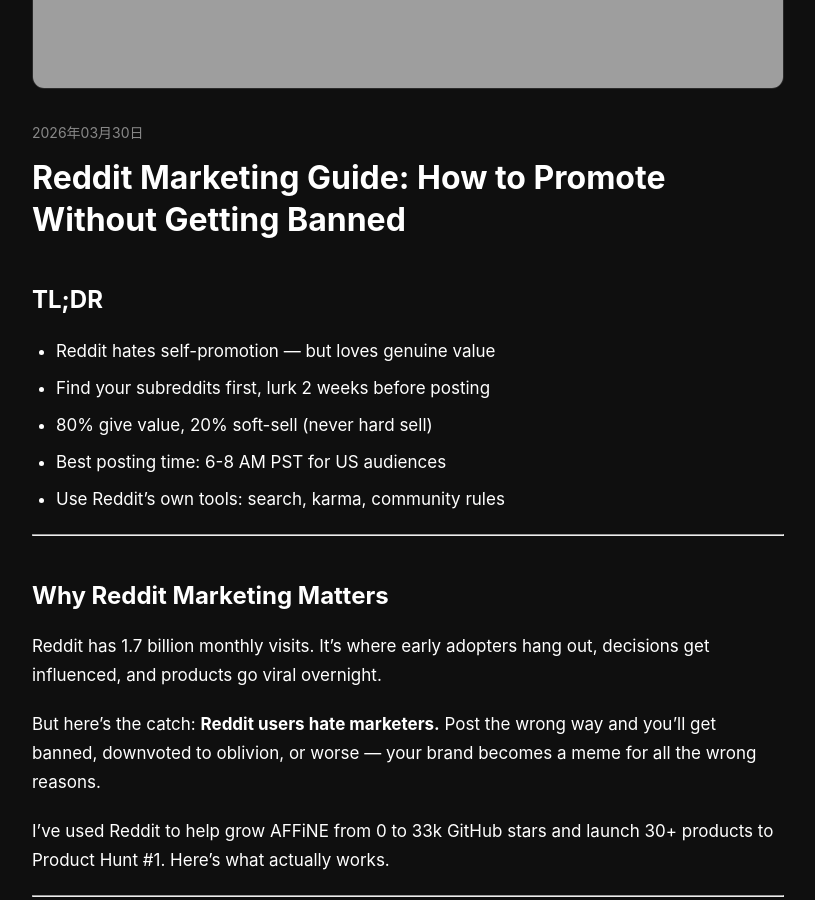
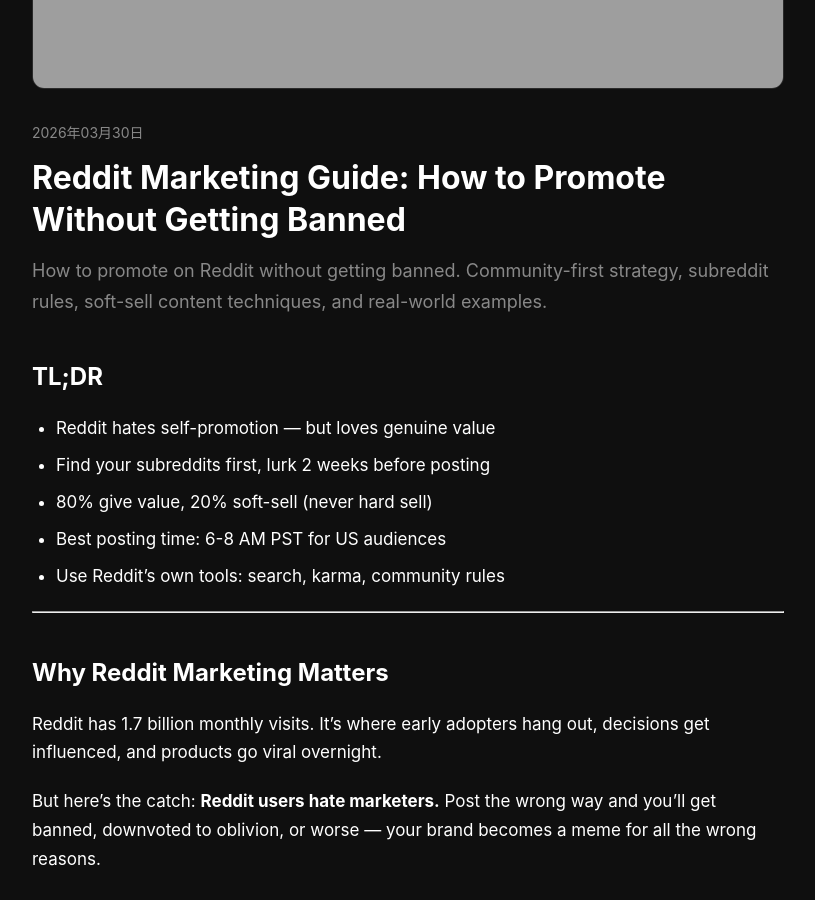
Before and after one commit to Gingiris/growth-tools, a Jekyll site: the page built from _posts/2026-03-30-reddit-marketing-guide-how-to-promote-without-getting-banned.md, in a window 1280 px wide and 900 px high, scrolled down 587 px. Shown: the whole window, without its empty margins (232-1047 px from the left). Built offline with Jekyll 4.4.1, drawn with Linux system fonts in a browser that asks for light colours.

Commit message:
seo: add meta description to 2026-03-30-reddit-marketing-guide-how-to-promote-without-getting-banned.md

```diff
--- a/_posts/2026-03-30-reddit-marketing-guide-how-to-promote-without-getting-banned.md
+++ b/_posts/2026-03-30-reddit-marketing-guide-how-to-promote-without-getting-banned.md
@@ -4,6 +4,7 @@
 date: 2026-03-30
 canonical_url: https://gingiris.github.io/growth-tools/blog/2026/03/reddit-marketing-guide-how-to-promote-without-getting-banned/
 image: "https://gingiris.github.io/growth-tools/assets/images/blog-reddit-marketing.jpg"
+description: "How to promote on Reddit without getting banned. Community-first strategy, subreddit rules, soft-sell content techniques, and real-world examples."
 ---
 ## TL;DR
 
```
